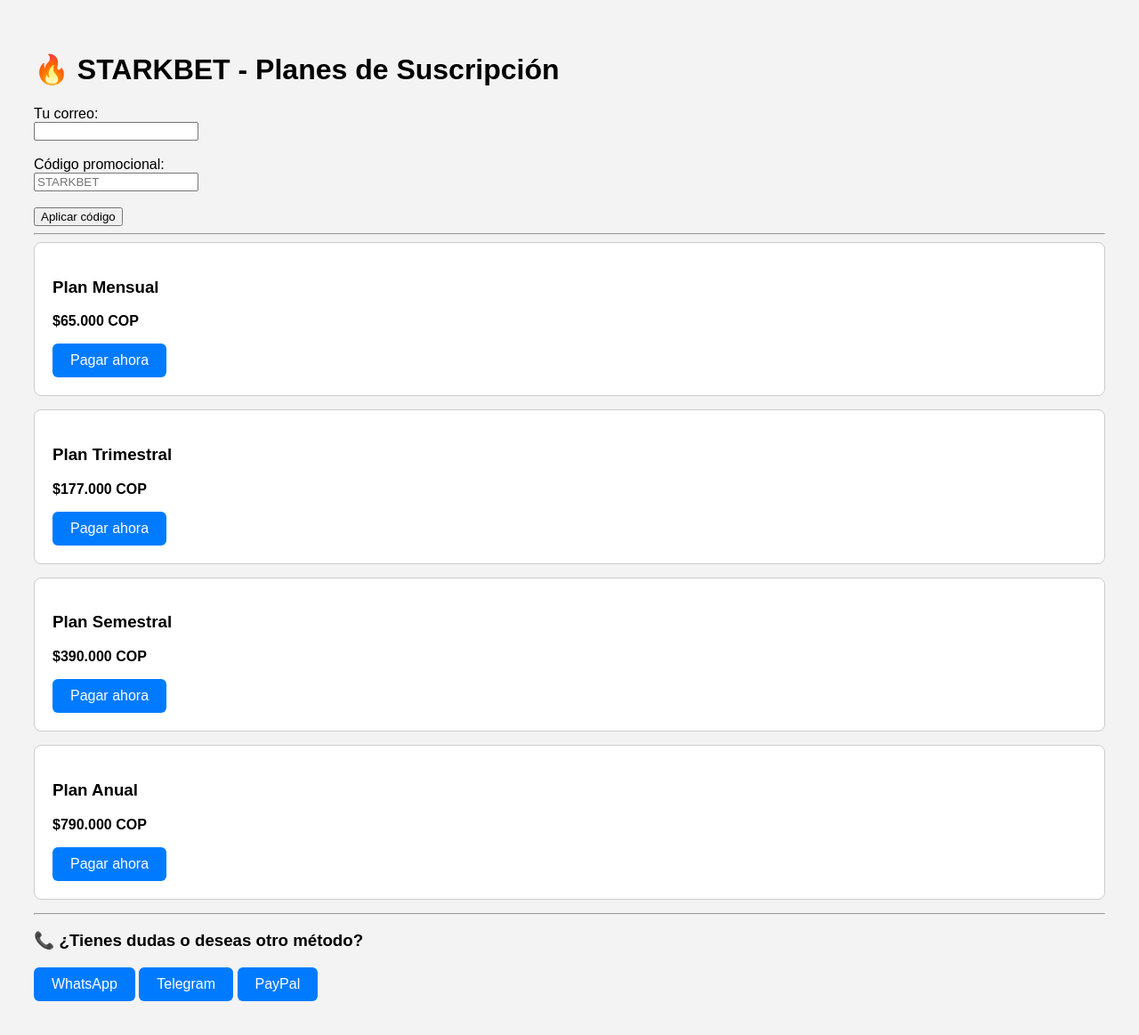
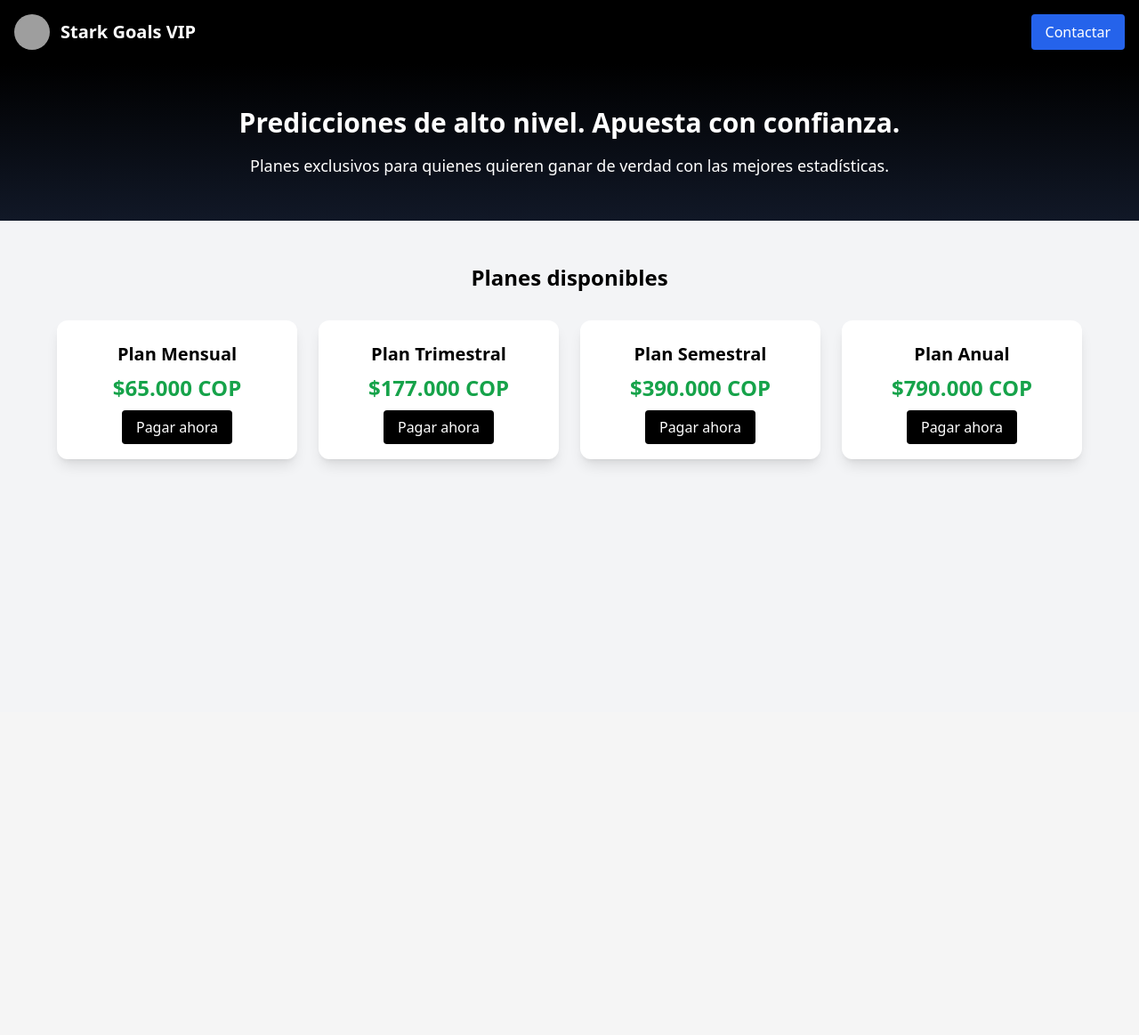
Before and after one commit to anakin15/Stark-goals, a Flask app: page / in a window 1280 px wide. Shown: the whole page at 89% size. After the commit the page ends 525 px from the top, so only its background shows below. Run offline with Flask 3, Linux system fonts and the light colour scheme; some libraries are stand-ins or nearby versions; grey boxes are pictures that could not be loaded.

Commit message:
Update index.html

```diff
--- a/templates/index.html
+++ b/templates/index.html
@@ -1,51 +1,64 @@
 <!DOCTYPE html>
 <html lang="es">
 <head>
-    <meta charset="UTF-8">
-    <title>StarkBet - Suscripciones</title>
-    <style>
-        body { font-family: Arial, sans-serif; background-color: #f3f3f3; padding: 30px; }
-        .plan { border: 1px solid #ccc; padding: 20px; margin-bottom: 15px; border-radius: 8px; background: #fff; }
-        .btn { display: inline-block; padding: 10px 20px; background: #007bff; color: white; text-decoration: none; border-radius: 6px; }
-        .btn:hover { background: #0056b3; }
-        .ok { color: green; }
-        .error { color: red; }
-    </style>
+  <meta charset="UTF-8">
+  <meta name="viewport" content="width=device-width, initial-scale=1.0">
+  <title>Stark Goals VIP</title>
+  <link rel="icon" href="assets/img/logo.png">
+  <script src="https://cdn.tailwindcss.com"></script>
 </head>
-<body>
+<body class="bg-gray-100 font-sans">
 
-    <h1>🔥 STARKBET - Planes de Suscripción</h1>
+  <!-- Header -->
+  <header class="bg-black text-white p-4 flex items-center justify-between">
+    <div class="flex items-center gap-3">
+      <img src="assets/img/logo.png" alt="Stark Goals VIP" class="w-10 h-10 rounded-full">
+      <h1 class="text-xl font-bold">Stark Goals VIP</h1>
+    </div>
+    <a href="https://t.me/Info_skywalker" class="bg-blue-600 px-4 py-2 rounded hover:bg-blue-700">Contactar</a>
+  </header>
 
-    <form method="POST">
-        <label>Tu correo:</label><br>
-        <input type="email" name="correo" required><br><br>
+  <!-- Portada -->
+  <section class="text-center py-12 px-4 bg-gradient-to-b from-black to-gray-900 text-white">
+    <h2 class="text-3xl font-bold mb-4">Predicciones de alto nivel. Apuesta con confianza.</h2>
+    <p class="text-lg">Planes exclusivos para quienes quieren ganar de verdad con las mejores estadísticas.</p>
+  </section>
 
-        <label>Código promocional:</label><br>
-        <input type="text" name="codigo" placeholder="STARKBET"><br><br>
+  <!-- Planes -->
+  <section class="py-12 px-4">
+    <h2 class="text-2xl font-bold text-center mb-8">Planes disponibles</h2>
+    <div class="grid md:grid-cols-4 gap-6 max-w-6xl mx-auto">
 
-        <button type="submit">Aplicar código</button>
-    </form>
+      <!-- Plan Mensual -->
+      <div class="bg-white rounded-xl shadow-lg p-6 text-center">
+        <h3 class="text-xl font-bold mb-2">Plan Mensual</h3>
+        <p class="text-2xl font-bold text-green-600 mb-4">$65.000 COP</p>
+        <a href="https://t.me/Info_skywalker" class="bg-black text-white px-4 py-2 rounded hover:bg-gray-800">Pagar ahora</a>
+      </div>
 
-    {% if mensaje %}
-        <p class="{{ clase }}">{{ mensaje }}</p>
-    {% endif %}
+      <!-- Plan Trimestral -->
+      <div class="bg-white rounded-xl shadow-lg p-6 text-center">
+        <h3 class="text-xl font-bold mb-2">Plan Trimestral</h3>
+        <p class="text-2xl font-bold text-green-600 mb-4">$177.000 COP</p>
+        <a href="https://t.me/Info_skywalker" class="bg-black text-white px-4 py-2 rounded hover:bg-gray-800">Pagar ahora</a>
+      </div>
 
-    <hr>
+      <!-- Plan Semestral -->
+      <div class="bg-white rounded-xl shadow-lg p-6 text-center">
+        <h3 class="text-xl font-bold mb-2">Plan Semestral</h3>
+        <p class="text-2xl font-bold text-green-600 mb-4">$390.000 COP</p>
+        <a href="https://t.me/Info_skywalker" class="bg-black text-white px-4 py-2 rounded hover:bg-gray-800">Pagar ahora</a>
+      </div>
 
-    {% for nombre, precio in precios.items() %}
-        <div class="plan">
-            <h3>Plan {{ nombre.capitalize() }}</h3>
-            <p><strong>${{ precio }} COP</strong></p>
-            <a class="btn" href="{{ links[nombre] }}" target="_blank">Pagar ahora</a>
-        </div>
-    {% endfor %}
+      <!-- Plan Anual -->
+      <div class="bg-white rounded-xl shadow-lg p-6 text-center">
+        <h3 class="text-xl font-bold mb-2">Plan Anual</h3>
+        <p class="text-2xl font-bold text-green-600 mb-4">$790.000 COP</p>
+        <a href="https://t.me/Info_skywalker" class="bg-black text-white px-4 py-2 rounded hover:bg-gray-800">Pagar ahora</a>
+      </div>
 
-    <hr>
-
-    <h3>📞 ¿Tienes dudas o deseas otro método?</h3>
-    <a class="btn" href="{{ contactos.whatsapp }}" target="_blank">WhatsApp</a>
-    <a class="btn" href="{{ contactos.telegram }}" target="_blank">Telegram</a>
-    <a class="btn" href="{{ contactos.paypal }}" target="_blank">PayPal</a>
+    </div>
+  </section>
 
 </body>
-  </html>
+</html>
```
